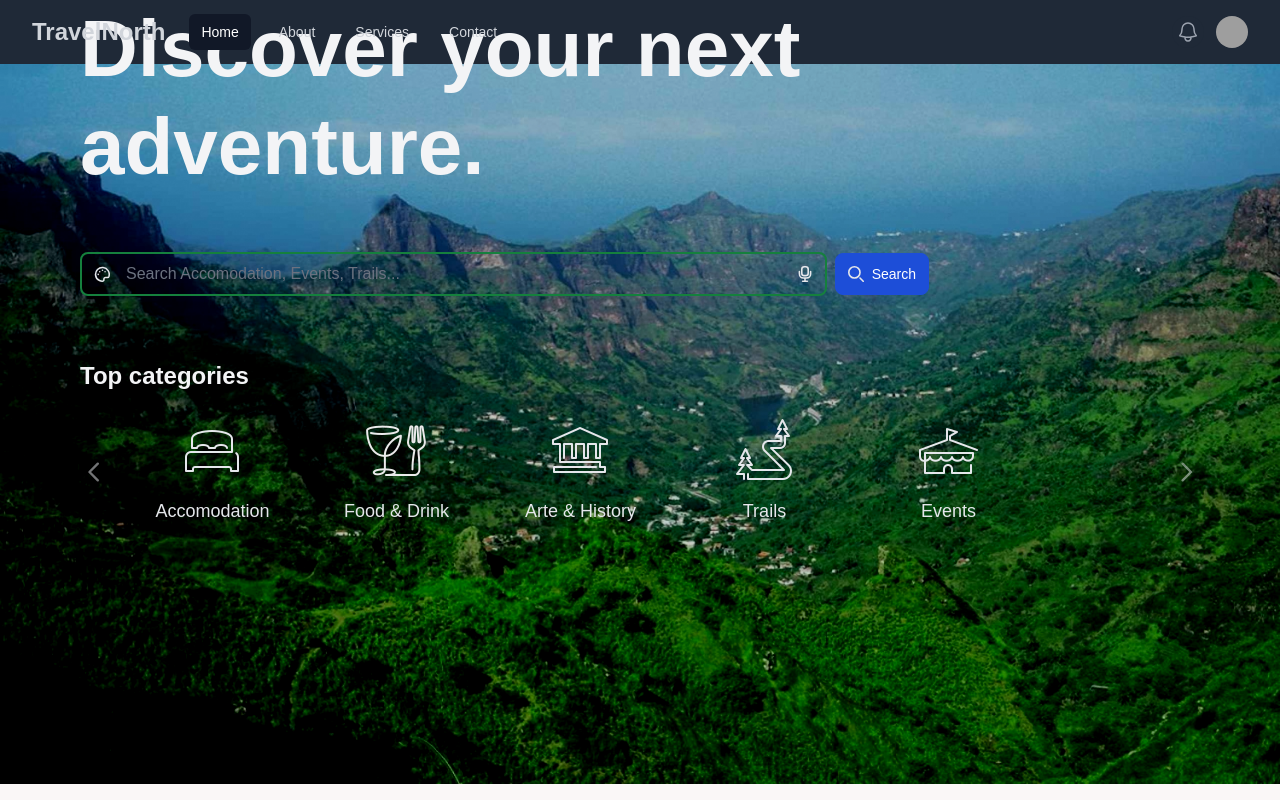
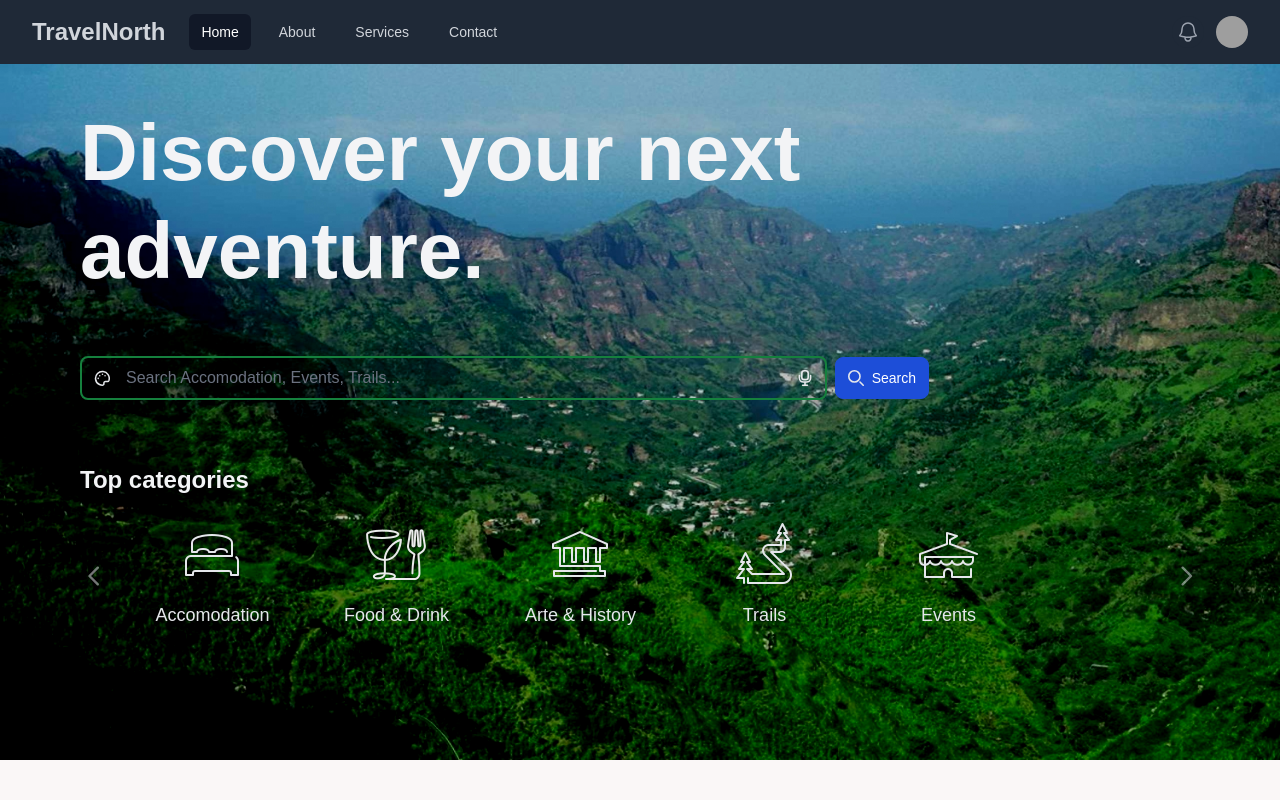
Before and after one commit to dtmiranda/travel-frontend, a Next.js app: page / in a window 1280 px wide. Shown: the top 800 px of the page. Built offline with nearby package versions, Linux system fonts and the light colour scheme; grey boxes are pictures that could not be loaded.

Commit message:
fix hero content position

```diff
--- a/src/components/Hero.tsx
+++ b/src/components/Hero.tsx
@@ -8,18 +8,16 @@ const Hero = () => {
   return (
     <>
 
-      <section className="flex flex-col pt-10 space-y-2 py-16 md:space-y-4 lg:h-[65vh] lg:justify-end lg:pb-12">
+      <section className="space-y-2 py-6 md:space-y-4 lg:h-[65vh] lg:justify-end lg:pb-12">
 
         <Image
-          className="absolute top-0 -z-10 h-[98vh] w-screen contrast-125 brightness-75"
+          className="absolute top-0 -z-10 h-[95vh] w-screen contrast-125 brightness-75"
           src={hero_bg}
-          alt=''
+          alt='hero background'
         />
 
-        <main>
 
-        </main>
-        <div className="max-w-7xl px-2 sm:px-6 lg:px-20">
+        <div className="relative isolate max-w-7xl px-2 sm:px-6 lg:px-20">
           <div >
             <h1 className="text-left lg:text-[80px] sm:text-[60px] xs:text-[50px] text-[40px] lg:leading-[98px] pb-4 font-bold text-gray-100">
               Discover your next <br /> adventure.
@@ -27,7 +25,7 @@ const Hero = () => {
           </div>
 
           <form className="flex items-center mt-10">
-            {/* <label htmlFor="voice-search" className="sr-only">Search</label> */}
+
 
             <div className="relative p-1 w-2/3 border-2 rounded-lg border-green-700">
               <div className="absolute inset-y-0 left-0 flex items-center pl-3 pointer-events-none">
@@ -50,6 +48,7 @@ const Hero = () => {
           </form>
 
           <h3 className="mt-16 text-gray-100 text-2xl font-bold">Top categories</h3>
+
           <Category />
 
         </div>
```
Also changed, not shown: 2 other files (tests, documents, lock files or other folders).
